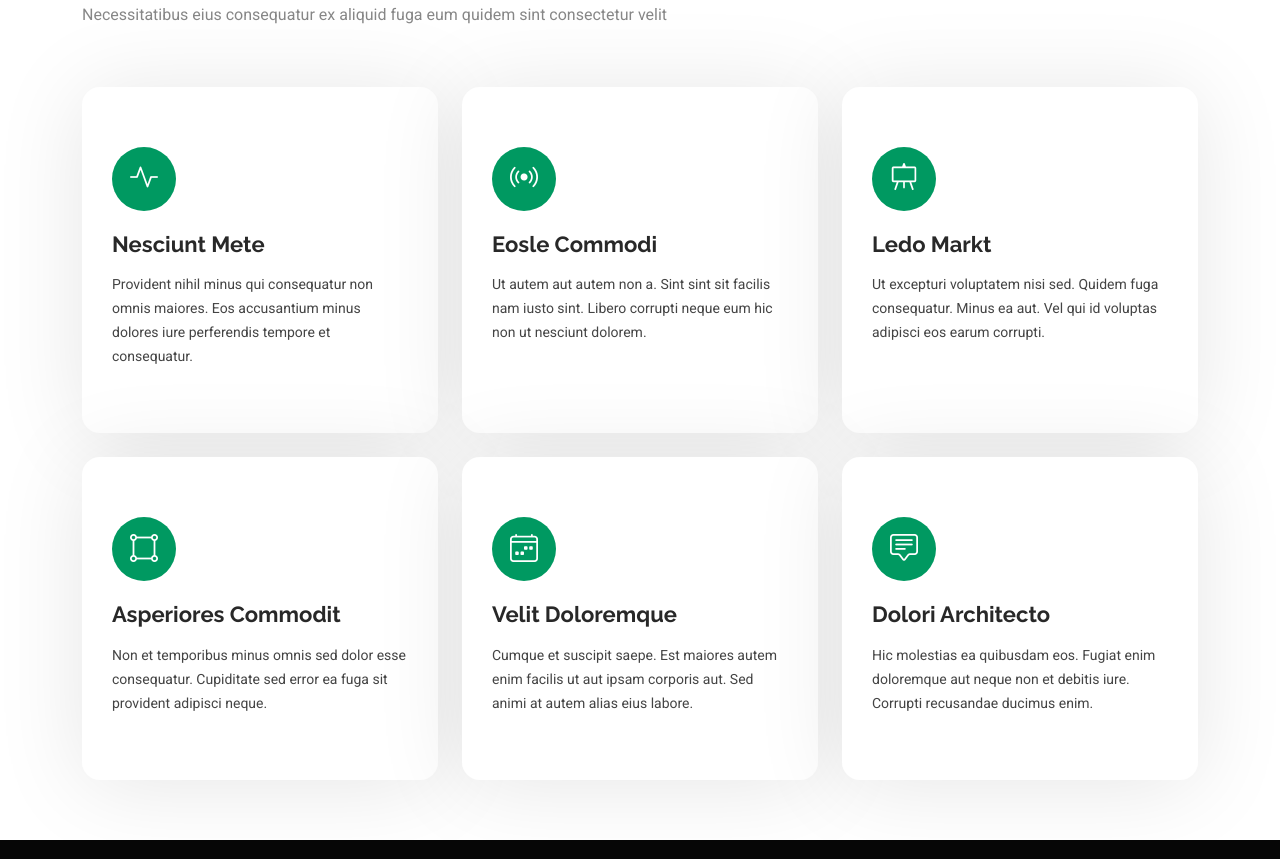
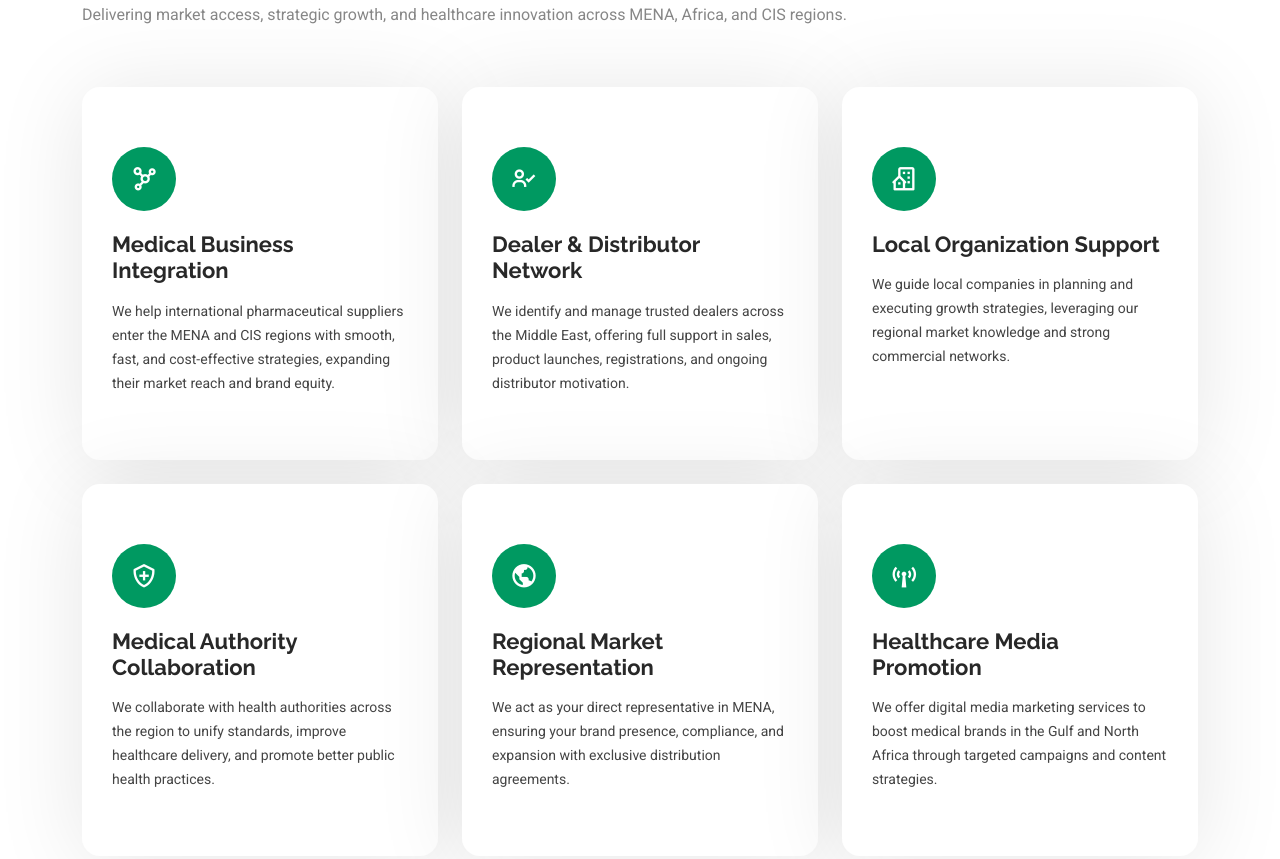
Before and after one commit to Pentara-hub/MESTERAL, a plain HTML site: page index.html in a window 1280 px wide. Shown: the part 1403-2262 px from the top of the page. Drawn offline with nearby package versions, Linux system fonts and the light colour scheme.

Commit message:
Modified the Service in index.html

```diff
--- a/index.html
+++ b/index.html
@@ -26,6 +26,9 @@
 
   <!-- Main CSS File -->
   <link href="assets/css/main.css" rel="stylesheet">
+  <!-- Boxicons CSS -->
+<link href="https://unpkg.com/boxicons@2.1.4/css/boxicons.min.css" rel="stylesheet">
+
 
   <!-- =======================================================
   * Template Name: KnightOne
@@ -141,7 +144,7 @@
       <!-- Section Title -->
       <div class="container section-title" data-aos="fade-up">
         <h2>Services</h2>
-        <p>Necessitatibus eius consequatur ex aliquid fuga eum quidem sint consectetur velit</p>
+        <p>Delivering market access, strategic growth, and healthcare innovation across MENA, Africa, and CIS regions.</p>
       </div><!-- End Section Title -->
 
       <div class="container">
@@ -151,48 +154,48 @@
           <div class="col-lg-4 col-md-6" data-aos="fade-up" data-aos-delay="100">
             <div class="service-item  position-relative">
               <div class="icon">
-                <i class="bi bi-activity"></i>
+                <i class="bx bx-network-chart"></i>
               </div>
               <a href="#" class="stretched-link">
-                <h3>Nesciunt Mete</h3>
+                <h3>Medical Business Integration</h3>
               </a>
-              <p>Provident nihil minus qui consequatur non omnis maiores. Eos accusantium minus dolores iure perferendis tempore et consequatur.</p>
+              <p>We help international pharmaceutical suppliers enter the MENA and CIS regions with smooth, fast, and cost-effective strategies, expanding their market reach and brand equity.</p>
             </div>
           </div><!-- End Service Item -->
 
           <div class="col-lg-4 col-md-6" data-aos="fade-up" data-aos-delay="200">
             <div class="service-item position-relative">
               <div class="icon">
-                <i class="bi bi-broadcast"></i>
+                <i class="bx bx-user-check"></i>
               </div>
               <a href="#" class="stretched-link">
-                <h3>Eosle Commodi</h3>
+                <h3>Dealer & Distributor Network</h3>
               </a>
-              <p>Ut autem aut autem non a. Sint sint sit facilis nam iusto sint. Libero corrupti neque eum hic non ut nesciunt dolorem.</p>
+              <p>We identify and manage trusted dealers across the Middle East, offering full support in sales, product launches, registrations, and ongoing distributor motivation.</p>
             </div>
           </div><!-- End Service Item -->
 
           <div class="col-lg-4 col-md-6" data-aos="fade-up" data-aos-delay="300">
             <div class="service-item position-relative">
               <div class="icon">
-                <i class="bi bi-easel"></i>
+                <i class="bx bx-building-house"></i>
               </div>
               <a href="#" class="stretched-link">
-                <h3>Ledo Markt</h3>
+                <h3>Local Organization Support</h3>
               </a>
-              <p>Ut excepturi voluptatem nisi sed. Quidem fuga consequatur. Minus ea aut. Vel qui id voluptas adipisci eos earum corrupti.</p>
+              <p>We guide local companies in planning and executing growth strategies, leveraging our regional market knowledge and strong commercial networks.</p>
             </div>
           </div><!-- End Service Item -->
 
           <div class="col-lg-4 col-md-6" data-aos="fade-up" data-aos-delay="400">
             <div class="service-item position-relative">
               <div class="icon">
-                <i class="bi bi-bounding-box-circles"></i>
+                <i class="bx bx-shield-plus"></i>
               </div>
               <a href="#" class="stretched-link">
-                <h3>Asperiores Commodit</h3>
+                <h3>Medical Authority Collaboration</h3>
               </a>
-              <p>Non et temporibus minus omnis sed dolor esse consequatur. Cupiditate sed error ea fuga sit provident adipisci neque.</p>
+              <p>We collaborate with health authorities across the region to unify standards, improve healthcare delivery, and promote better public health practices.</p>
               <a href="#" class="stretched-link"></a>
             </div>
           </div><!-- End Service Item -->
@@ -200,12 +203,12 @@
           <div class="col-lg-4 col-md-6" data-aos="fade-up" data-aos-delay="500">
             <div class="service-item position-relative">
               <div class="icon">
-                <i class="bi bi-calendar4-week"></i>
+                <i class="bx bx-world"></i>
               </div>
               <a href="#" class="stretched-link">
-                <h3>Velit Doloremque</h3>
+                <h3>Regional Market Representation</h3>
               </a>
-              <p>Cumque et suscipit saepe. Est maiores autem enim facilis ut aut ipsam corporis aut. Sed animi at autem alias eius labore.</p>
+              <p>We act as your direct representative in MENA, ensuring your brand presence, compliance, and expansion with exclusive distribution agreements.</p>
               <a href="#" class="stretched-link"></a>
             </div>
           </div><!-- End Service Item -->
@@ -213,12 +216,12 @@
           <div class="col-lg-4 col-md-6" data-aos="fade-up" data-aos-delay="600">
             <div class="service-item position-relative">
               <div class="icon">
-                <i class="bi bi-chat-square-text"></i>
+                <i class="bx bx-broadcast"></i>
               </div>
               <a href="#" class="stretched-link">
-                <h3>Dolori Architecto</h3>
+                <h3>Healthcare Media Promotion</h3>
               </a>
-              <p>Hic molestias ea quibusdam eos. Fugiat enim doloremque aut neque non et debitis iure. Corrupti recusandae ducimus enim.</p>
+              <p>We offer digital media marketing services to boost medical brands in the Gulf and North Africa through targeted campaigns and content strategies.</p>
               <a href="#" class="stretched-link"></a>
             </div>
           </div><!-- End Service Item -->
```
